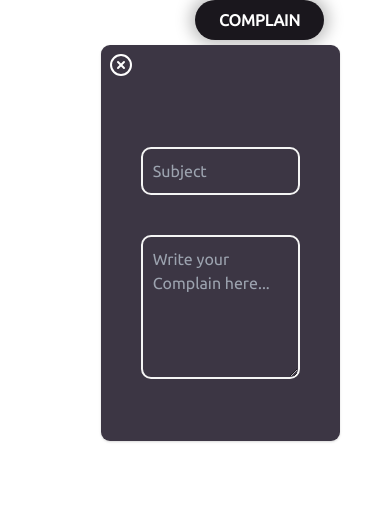
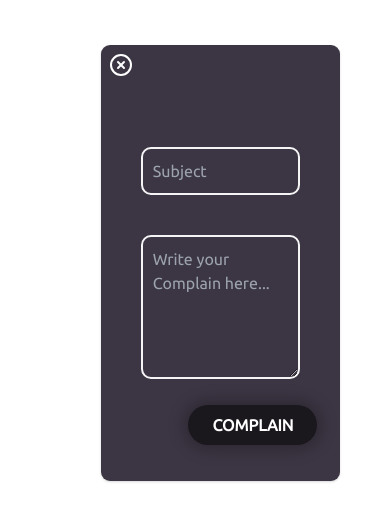
Before and after one commit to wonderw0man/mist_complain, a plain HTML site: page index.html in a window 390 px wide. Drawn offline with nearby package versions, Linux system fonts and the light colour scheme.

Commit message:
Add files via upload

```diff
--- a/index.html
+++ b/index.html
@@ -30,16 +30,17 @@
             <div  class="grid-rows-1">
                 <textarea class="input" cols="50" rows="5" placeholder="Write your Complain here..."></textarea>
             </div>
-        </div>
-    </div>
-            <div class="grid-rows-1" >
+            <div  class="grid-rows-1">
                 <button class="btn-complain text-white font-weight:900 py-2 px-6 text-l mr-4">
-                COMPLAIN
-                </button>
+                    COMPLAIN
+                    </button>
 
             </div>
 
         </div>
+
+    </div>
+
 
     <!-- Complain Card Ends -->
 
--- a/stylle.css
+++ b/stylle.css
@@ -35,7 +35,7 @@
 
 .btn-complain{
 
-    margin-left: 70%;
+    margin-left: 80%;
     margin-bottom: 5%;
     background: #1A171D;
     font-weight: 800;
@@ -56,14 +56,14 @@
 @media screen and (max-width: 637px) {
 .btn-complain{
 margin-bottom: 0px;
-margin-left: 60%;
+margin-left: 40%;
 }
 
 }
 @media screen and (max-width: 500px) {
     .btn-complain{
     margin-bottom: 0px;
-    margin-left: 50%;
+    margin-left: 30%;
     }
 
     }
```
